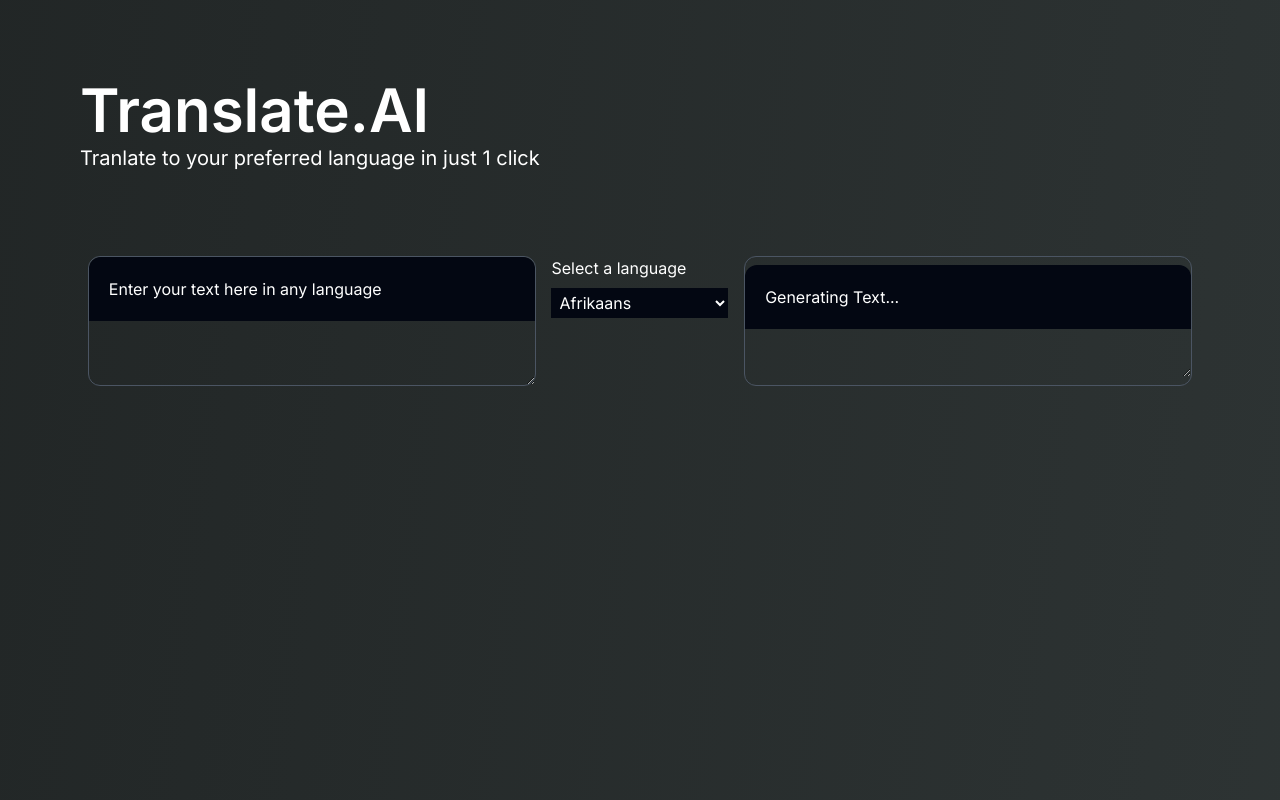
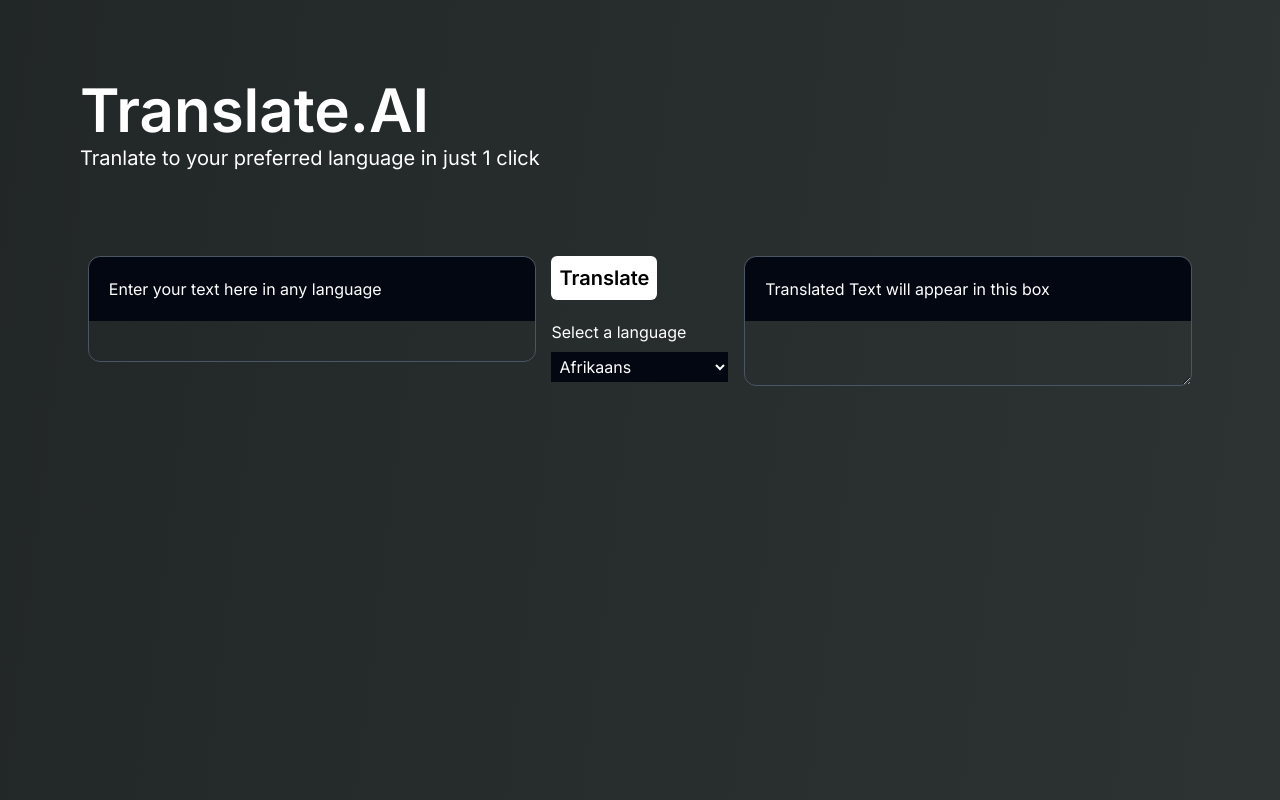
Before and after one commit to Some1Uknow/translate.ai, a Next.js app: page / in a window 1280 px wide. Built offline with nearby package versions, Linux system fonts and the light colour scheme.

Commit message:
"Refactor InputBox, MainContainer, Options, and OutputBox components: changed HTML elements, updated props, and modified CSS classes."

```diff
--- a/src/app/components/InputBox.tsx
+++ b/src/app/components/InputBox.tsx
@@ -5,17 +5,16 @@ interface InputBoxProps {
 
 export default function InputBox({ input, setInput }: InputBoxProps) {
   return (
-    <div className="w-2/5 flex flex-col justify-center items-center border-gray-600 border rounded-xl">
-      {" "}
-      <p className="bg-gray-950 w-full p-5 rounded-t-xl sticky">
+    <div className="w-2/5 h-full flex flex-col items-center border-gray-600 border rounded-xl">
+      <p className="bg-gray-950 w-full p-5 rounded-t-xl">
         Enter your text here in any language
       </p>
-      <textarea
+      <input
         aria-label="input-text"
-        className="w-full bg-inherit focus:outline-none p-2"
+        className="w-full flex-grow bg-inherit focus:outline-none p-2"
         value={input}
         onChange={(e) => setInput(e.target.value)}
-      ></textarea>
+      />
     </div>
   );
 }
--- a/src/app/components/MainContainer.tsx
+++ b/src/app/components/MainContainer.tsx
@@ -7,20 +7,21 @@ import Options from "./Options";
 export default function MainContainer() {
   const [input, setInput] = useState<string>("");
   const [output, setOutput] = useState<string>("");
-  const [outputHeading, setOutputHeading] = useState<string>("");
+  const [outputHeading, setOutputHeading] = useState<string>("Translated Text will appear in this box");
   const [outputLanguage, setOutputLanguage] = useState<string>("");
   return (
     <main className="flex flex-row mt-20 justify-around">
       <InputBox input={input} setInput={setInput} />
       <Options
+      input={input}
+      setOutput={setOutput}
         outputLanguage={outputLanguage}
         setOutputLanguage={setOutputLanguage}
+        setOutputHeading={setOutputHeading}
       />
       <OutputBox
         output={output}
-        setOutput={setOutput}
         outputHeading={outputHeading}
-        setOutputHeading={setOutputHeading}
       />
     </main>
   );
--- a/src/app/components/Options.tsx
+++ b/src/app/components/Options.tsx
@@ -1,17 +1,32 @@
 import "../globals.css";
+import Submit from "./Submit";
 
 interface OptionsProps {
+  input: string;
   outputLanguage: string;
   setOutputLanguage: (value: string) => void;
+  setOutput: (value: string) => void;
+
+  setOutputHeading: (value: string) => void;
 }
 
 export default function Options({
+  input,
+  setOutput,
   outputLanguage,
   setOutputLanguage,
+  setOutputHeading,
 }: OptionsProps) {
+  console.log(outputLanguage);
   return (
     <>
       <main>
+        <Submit
+          input={input}
+          setOutput={setOutput}
+          outputLanguage={outputLanguage}
+          setOutputHeading={setOutputHeading}
+        />
         <p className="mb-2">Select a language</p>
         <select
           name="language-selection"
--- a/src/app/components/OutputBox.tsx
+++ b/src/app/components/OutputBox.tsx
@@ -3,27 +3,18 @@ import React from "react";
 interface OutputBoxProps {
   output: string;
   outputHeading: string;
-
-  setOutput: (value: string) => void;
-  setOutputHeading: (value: string) => void;
 }
 
-export default function OutputBox({
-  output,
-  setOutput,
-  outputHeading,
-  setOutputHeading,
-}: OutputBoxProps) {
+export default function OutputBox({ output, outputHeading }: OutputBoxProps) {
   return (
-    <div className="w-2/5 flex flex-col justify-center items-center border-gray-600 border rounded-xl">
-      {" "}
-      <p className="bg-gray-950 w-full p-5 rounded-t-xl sticky">
-        Generating Text...
-      </p>
+    <div className="w-2/5 h-full flex flex-col items-center border-gray-600 border rounded-xl">
+      <p className="bg-gray-950 w-full p-5 rounded-t-xl">{outputHeading}</p>
       <textarea
-        aria-label="input-text"
-        className="w-full bg-inherit focus:outline-none"
-      ></textarea>
+        value={output}
+        aria-label="output-text"
+        className="w-full bg-inherit focus:outline-none p-2 h-max"
+        readOnly
+      />
     </div>
   );
 }
```
